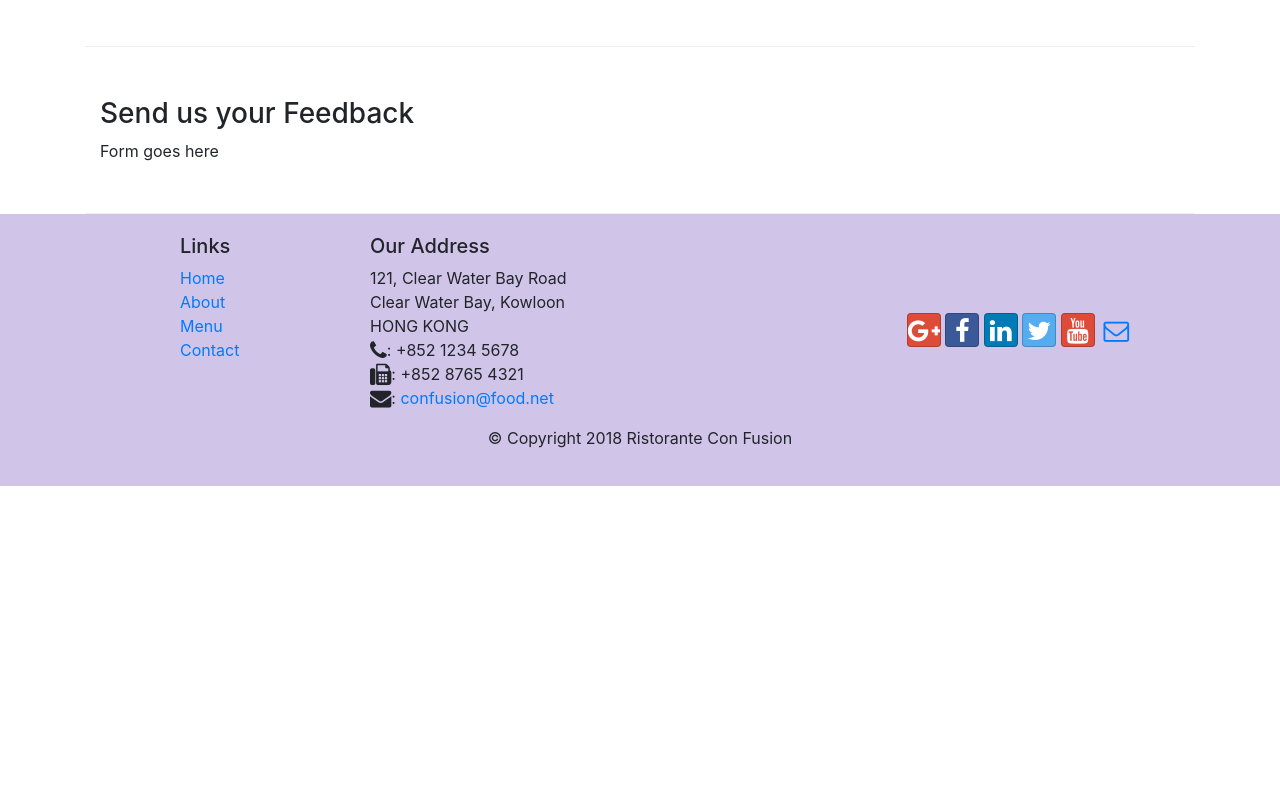
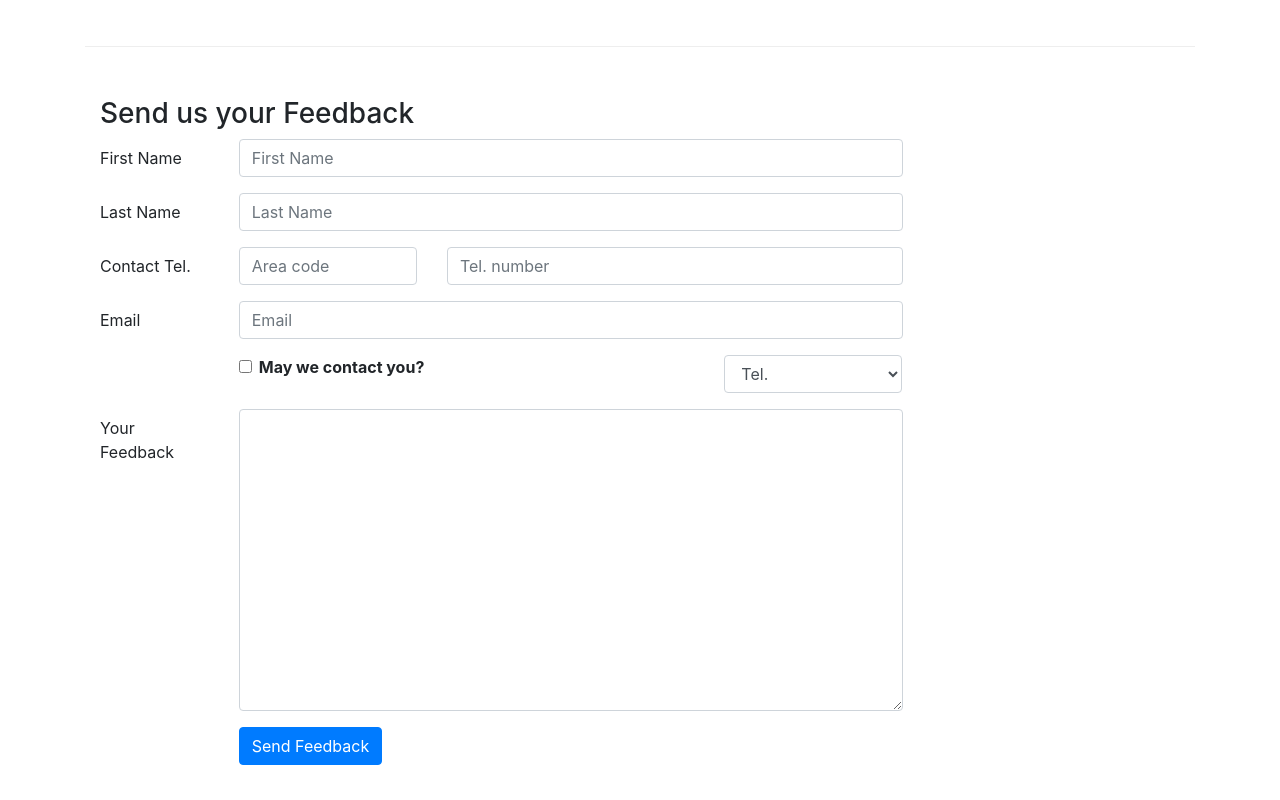
Before and after one commit to arsalankazmi98/bootstrap, a website: page contactus.html in a window 1280 px wide. Shown: the part 740-1540 px from the top of the page. Before the commit the page ends 1226 px from the top, so only its background shows below. Drawn offline with nearby package versions, Linux system fonts and the light colour scheme.

Commit message:
Added form and submit button

```diff
--- a/contactus.html
+++ b/contactus.html
@@ -52,7 +52,7 @@
             <ol class="col-12 breadcrumb">
                 <li class="breadcrumb-item"><a href="./index.html">Home</a></li>
                 <li class="breadcrumb-item active">Contact Us</li>
-                <li class="breadcrumb-item"><a href="./contactus.html">Home</a></li>
+                <li class="breadcrumb-item"><a href="./contactus.html">Contact US</a></li>
 
             </ol>
             <div class="col-12">
@@ -96,7 +96,63 @@
               <h3>Send us your Feedback</h3>
            </div>
             <div class="col-12 col-md-9">
-                Form goes here
+                <form>
+                    <div class="form-group row">
+                        <label for="firstname" class="col-md-2 col-form-label">First Name</label>
+                        <div class="col-md-10">
+                            <input type="text" class="form-control" id="firstname" name="firstname" placeholder="First Name">
+                        </div>
+                    </div>
+                    <div class="form-group row">
+                        <label for="lastname" class="col-md-2 col-form-label">Last Name</label>
+                        <div class="col-md-10">
+                            <input type="text" class="form-control" id="lastname" name="lastname" placeholder="Last Name">
+                        </div>
+                    </div>
+                    <div class="form-group row">
+                        <label for="telnum" class="col-12 col-md-2 col-form-label">Contact Tel.</label>
+                        <div class="col-5 col-md-3">
+                            <input type="tel" class="form-control" id="areacode" name="areacode" placeholder="Area code">
+                        </div>
+                        <div class="col-7 col-md-7">
+                            <input type="tel" class="form-control" id="telnum" name="telnum" placeholder="Tel. number">
+                        </div>
+                    </div>
+                    <div class="form-group row">
+                        <label for="emailid" class="col-md-2 col-form-label">Email</label>
+                        <div class="col-md-10">
+                            <input type="email" class="form-control" id="emailid" name="emailid" placeholder="Email">
+                        </div>
+                    </div>
+                    <div class="form-group row">
+                        <div class="col-md-6 offset-md-2">
+                            <div class="form-check">
+                                <input type="checkbox" class="form-check-input" name="approve" id="approve" value="">
+                                <label class="form-check-label" for="approve">
+                                    <strong>May we contact you?</strong>
+                                </label>
+                            </div>
+                        </div>
+                        <div class="col-md-3 offset-md-1">
+                            <select class="form-control">
+                                <option>Tel.</option>
+                                <option>Email</option>
+                            </select>
+                        </div>
+                    </div>
+                    <div class="form-group row">
+                        <label for="feedback" class="col-md-2 col-form-label">Your Feedback</label>
+                        <div class="col-md-10">
+                            <textarea class="form-control" id="feedback" name="feedback" rows="12"></textarea>
+                        </div>
+                    </div>
+                    <div class="form-group row">
+                        <div class="offset-md-2 col-md-10">
+                            <button type="submit" class="btn btn-primary">Send Feedback</button>
+                        </div>
+                    </div>
+                </form>
+
             </div>
              <div class="col-12 col-md">
             </div>
```
Also changed, not shown: aboutus.html (+5 -5 lines).
